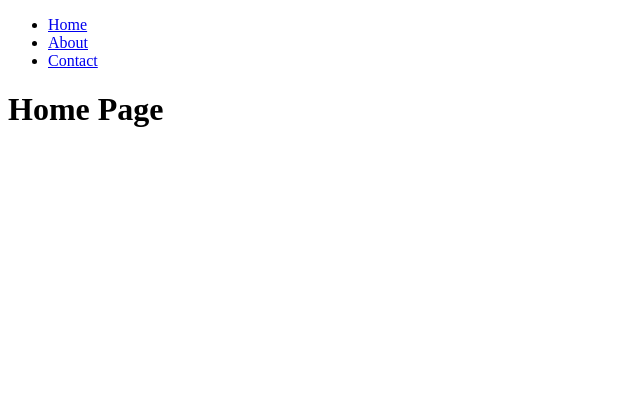
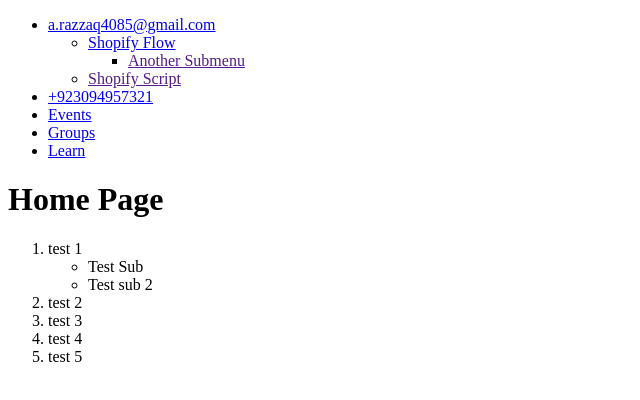
Before and after one commit to algo-encoders/web-dev-class, a plain HTML site: page html/Project/home.html in a window 1280 px wide. Shown: the whole page, without its empty margins (0-640 px from the left). Drawn offline with Linux system fonts and the light colour scheme.

Commit message:
sub list and mailto, https, and tel links

```diff
--- a/html/Project/home.html
+++ b/html/Project/home.html
@@ -8,11 +8,48 @@
 </head>
 <body>
     <ul>
-        <li><a href="home.html">Home</a></li>
-        <li><a href="about/about.html">About</a></li>
-        <li><a href="contact/contact.html">Contact</a></li>
+        <li>
+            <a href="mailto://a.razzaq4085@gmail.com">a.razzaq4085@gmail.com</a>
+
+            <ul>
+                <li>
+                    <a href="https://www.google.com">Shopify Flow</a>
+
+                    <ul>
+                        <li><a href="">Another Submenu</a></li>
+                    </ul>
+                </li>
+                <li><a href="">Shopify Script</a></li>
+            </ul>
+
+        </li>
+
+        <li><a href="tel://+923094957321">+923094957321</a></li>
+        <li><a href="contact/contact.html">Events</a></li>
+        <li><a href="contact/contact.html">Groups</a></li>
+        <li><a href="contact/contact.html">Learn</a></li>
     </ul>
 
     <h1>Home Page</h1>
+
+    <ol>
+        <li>
+            test 1
+
+            <ul>
+                <li>
+                    Test Sub
+                </li>
+                <li>
+                    Test sub 2
+                </li>
+            </ul>
+
+        </li>
+        <li>test 2</li>
+        <li>test 3</li>
+        <li>test 4</li>
+        <li>test 5</li>
+    </ol>
 </body>
 </html>
```
